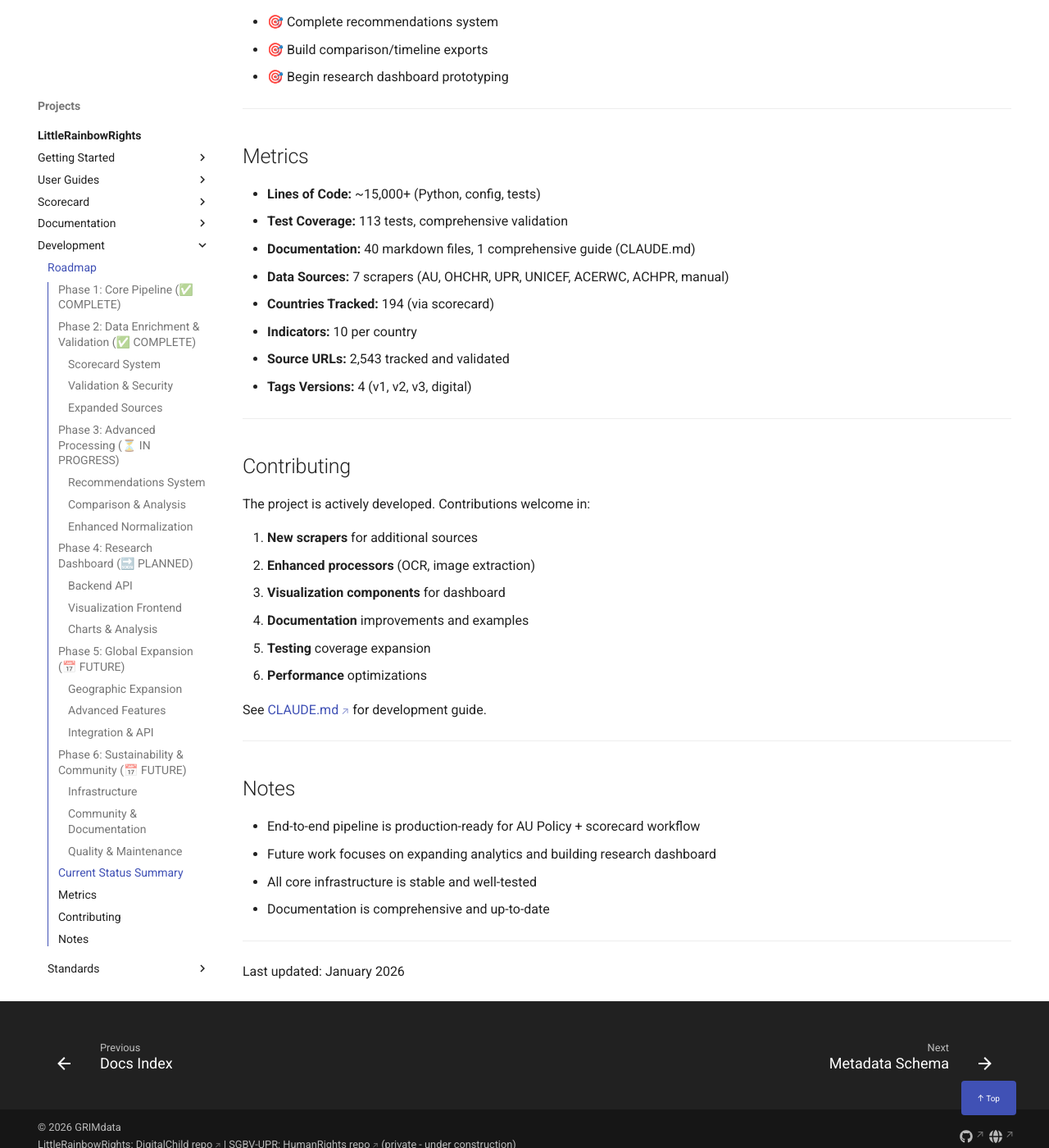
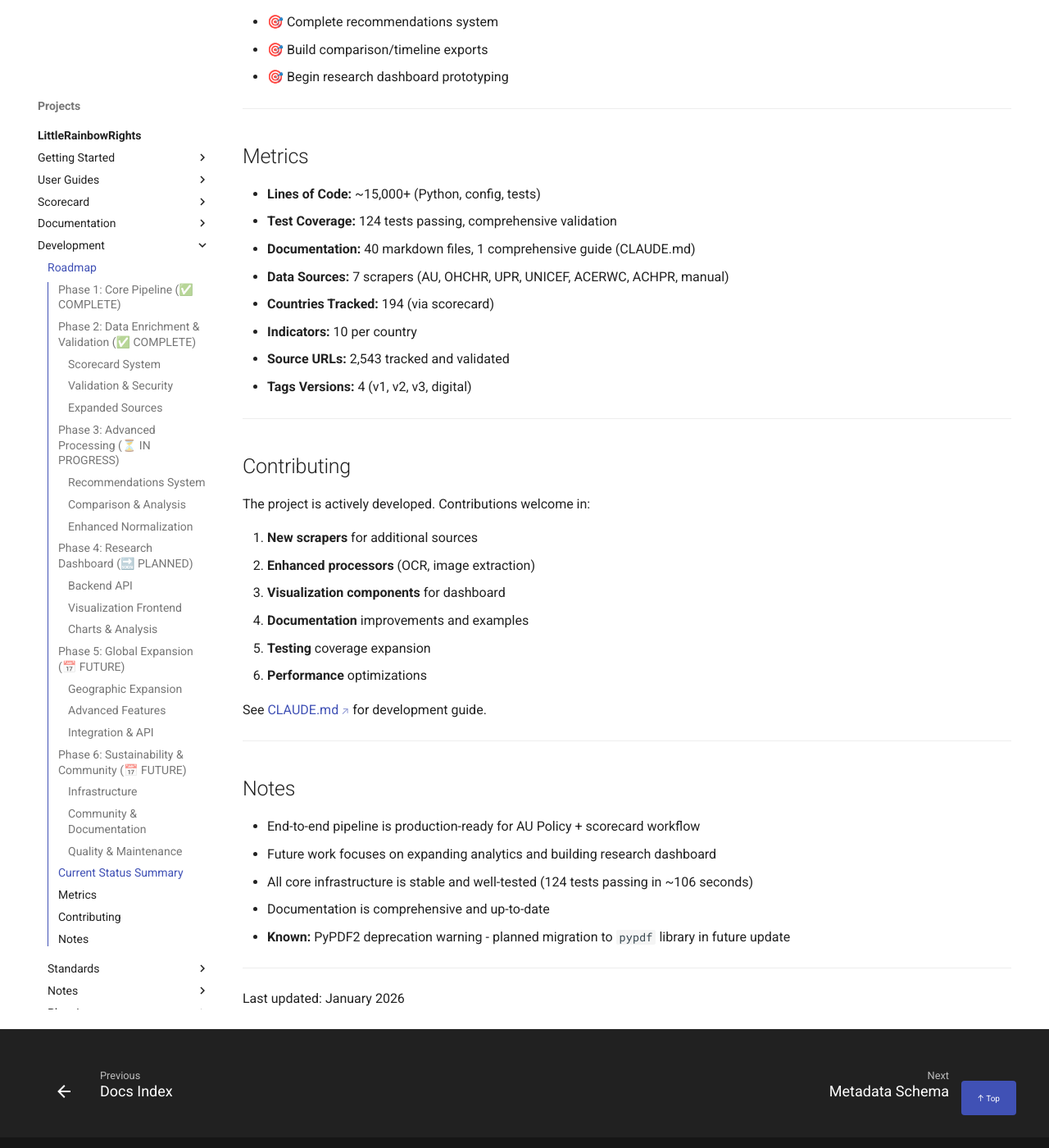
Before and after one commit to MissCrispenCakes/DigitalChild, an MkDocs documentation site: the page built from docs/ROADMAP.md, in a window 1280 px wide and 1400 px high, scrolled down 6105 px. Shown: the whole window at 82% size. Built offline with MkDocs 1.6.1 and Material for MkDocs 9.7.7, drawn with Linux system fonts in a browser that asks for light colours; comment, search, counter and statistics services are not loaded; some of the changed text lies outside the part shown.

Commit message:
Claude ran tests outside virtual environment, missing dependencies
Root cause: Tests were run outside .LittleRainbow venv where PyPDF2 and
python-docx were not available. This caused 3 test files to fail collection
(test_fallback_handler.py, test_metadata.py, test_year_extraction.py).

Result: Only 113 tests collected successfully, but 11 tests were in the
failed files. When run properly with activated virtual environment, all
124 tests pass in ~106 seconds.

Changes:
- CLAUDE.md: Add IMPORTANT note about venv activation, update test count (56→124) and timing (~33s→~106s)
- README.md: Correct test count display format
- ROADMAP.md: Fix test counts (113→124 passing), add PyPDF2 deprecation note
- docs/website/scorecard/index.md: User formatting changes

All 124 tests verified passing with: pytest tests/ -v
- 1 deprecation warning: PyPDF2 → pypdf migration planned

Co-Authored-By: Claude Sonnet 4.5 <noreply@anthropic.com>

```diff
--- a/docs/ROADMAP.md
+++ b/docs/ROADMAP.md
@@ -16,7 +16,7 @@ ______________________________________________________________________
 - [x] Tags version management (`tags_main.json`)
 - [x] Metadata tracking with history
 - [x] Unified logging system with per-module logs
-- [x] Comprehensive test suite (113 tests)
+- [x] Comprehensive test suite (124 tests passing)
 - [x] Documentation (setup, structure, standards, pipeline flow)
 - [x] CI/CD pipeline with GitHub Actions
 - [x] Pre-commit hooks (black, isort, flake8, markdown, yaml)
@@ -191,7 +191,7 @@ ______________________________________________________________________
 - ✅ Core pipeline (scraping, processing, tagging)
 - ✅ Scorecard system (194 countries, 2,543 source URLs)
 - ✅ Validation and security framework
-- ✅ 113 tests
+- ✅ 124 tests passing
 - ✅ Comprehensive documentation (40 markdown files)
 
 **In Progress:**
@@ -211,7 +211,7 @@ ______________________________________________________________________
 ## Metrics
 
 - **Lines of Code:** ~15,000+ (Python, config, tests)
-- **Test Coverage:** 113 tests, comprehensive validation
+- **Test Coverage:** 124 tests passing, comprehensive validation
 - **Documentation:** 40 markdown files, 1 comprehensive guide (CLAUDE.md)
 - **Data Sources:** 7 scrapers (AU, OHCHR, UPR, UNICEF, ACERWC, ACHPR, manual)
 - **Countries Tracked:** 194 (via scorecard)
@@ -240,8 +240,9 @@ ______________________________________________________________________
 
 - End-to-end pipeline is production-ready for AU Policy + scorecard workflow
 - Future work focuses on expanding analytics and building research dashboard
-- All core infrastructure is stable and well-tested
+- All core infrastructure is stable and well-tested (124 tests passing in ~106 seconds)
 - Documentation is comprehensive and up-to-date
+- **Known:** PyPDF2 deprecation warning - planned migration to `pypdf` library in future update
 
 ______________________________________________________________________
 
```
Also changed, not shown: CLAUDE.md (+6 -1 lines), README.md (+1 -1 lines), docs/website/scorecard/index.md (+9 -7 lines).
